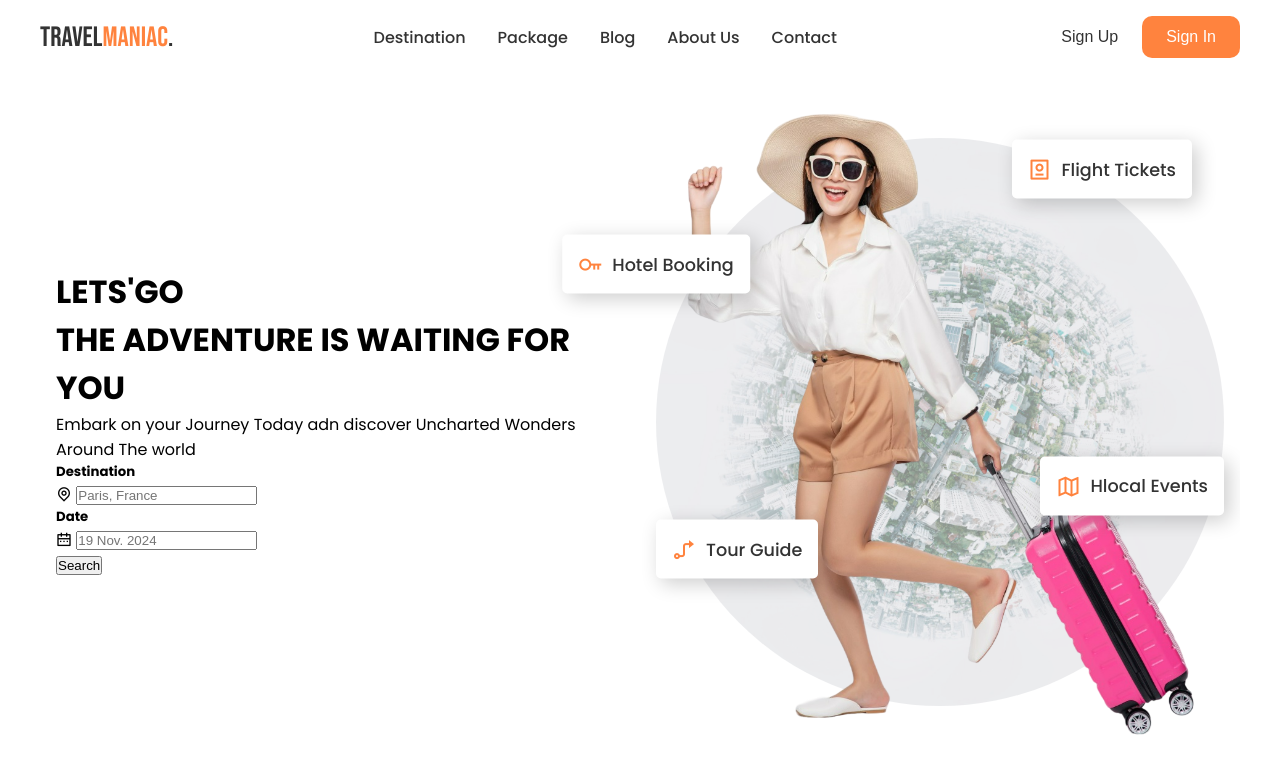
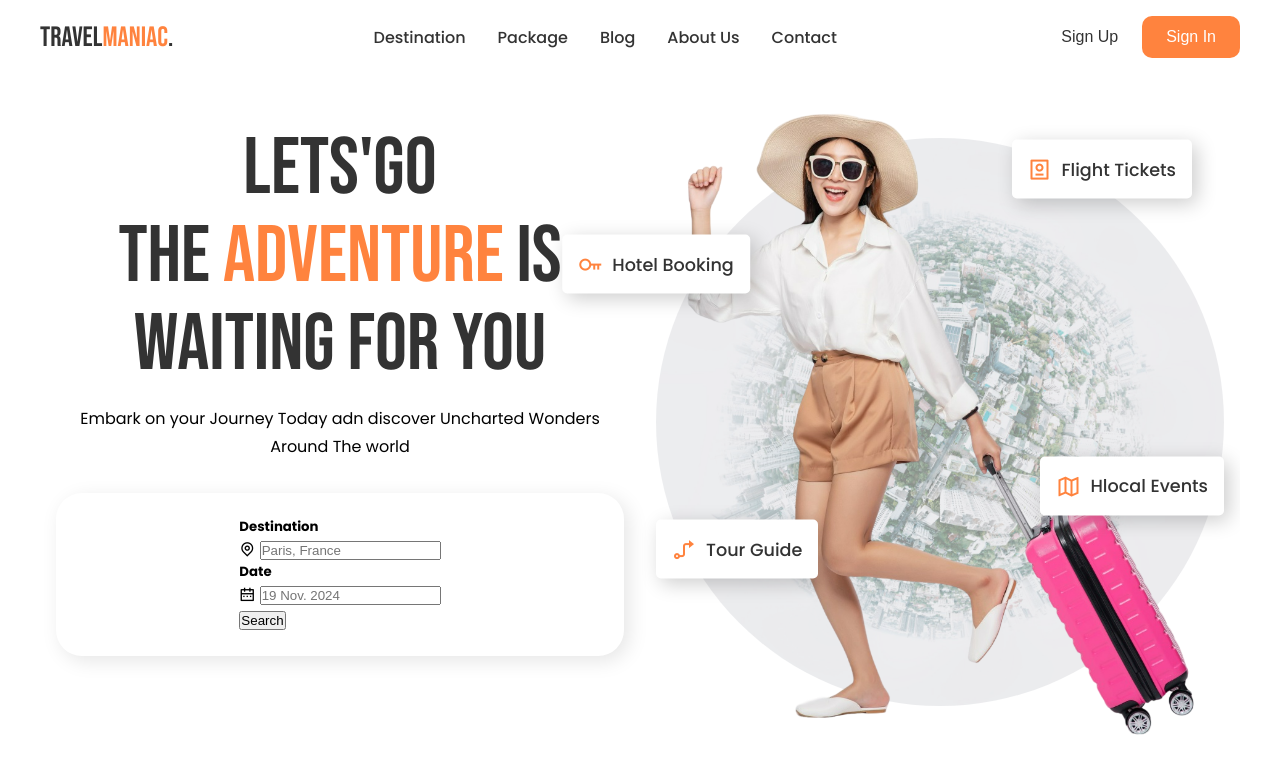
Before and after one commit to Retro-Markz/Landing_One, a plain HTML site: page index.html in a window 1280 px wide. Drawn offline with nearby package versions, Linux system fonts and the light colour scheme.

Commit message:
Update Styles
style the hero content

```diff
--- a/style.css
+++ b/style.css
@@ -178,6 +178,39 @@ nav {
   transform: translateY(-50%);
 }
 
+.headerContent h1 {
+  margin-bottom: 1rem;
+  font-size: 5rem;
+  font-weight: 400;
+  font-family: var(--header-font);
+  color: var(--text-dark);
+  line-height: 5.5rem;
+  text-align: center;
+}
+
+.headerContent h1 span {
+  color: var(--primary-color);
+}
+
+.headerContent p {
+  margin-bottom: 2rem;
+  columns: var(--text-light);
+  line-height: 1.75rem;
+  text-align: center;
+}
+
+.headerContent form {
+  margin-bottom: 4rem;
+  padding: 1.5rem;
+  display: flex;
+  align-items: center;
+  justify-content: space-between;
+  flex-direction: column;
+  gap: 1rem 0;
+  border-radius: calc(1rem + 10px);
+  box-shadow: 5px 5px 20px rgba(0, 0, 0, 0.1);
+}
+
 @media (width > 768px) {
   nav {
     margin: 16px;
```
